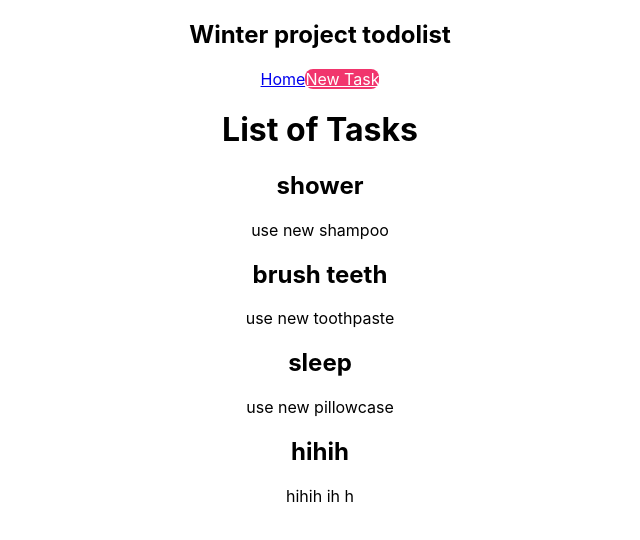
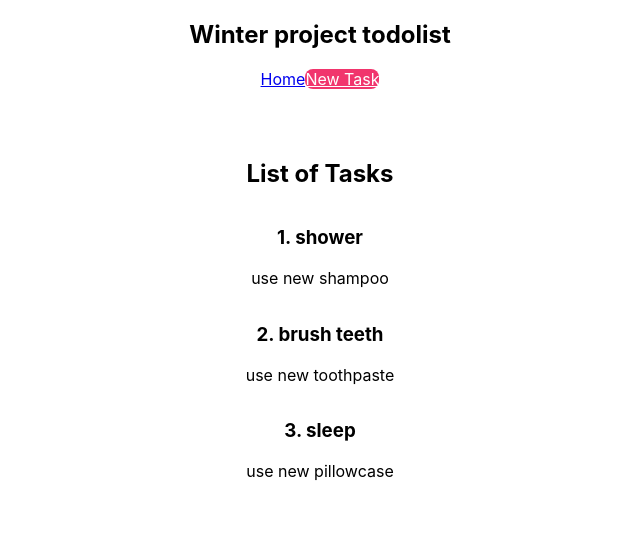
Before and after one commit to yihfei/winter-project, a React (Create React App) app in the folder todo-list/: page / in a window 1280 px wide. Shown: the top 540 px of the page, without its empty margins (320-960 px from the left). Built offline with nearby package versions, Linux system fonts and the light colour scheme; data requests are answered from the project's data file.

Commit message:
Program add task to redirect back to home

```diff
--- a/todo-list/data/db.json
+++ b/todo-list/data/db.json
@@ -14,11 +14,6 @@
       "name": "sleep",
       "description": "use new pillowcase",
       "id": 3
-    },
-    {
-      "name": "hihih",
-      "description": "\nhihih\nih\nh",
-      "id": 4
     }
   ]
 }
--- a/todo-list/src/Create.js
+++ b/todo-list/src/Create.js
@@ -1,8 +1,10 @@
 import { useState } from "react";
+import { useNavigate } from "react-router-dom";
 
 const Create = () => {
   const [name, setName] = useState('');
   const [description, setDescription] = useState('');
+  const navigate = useNavigate();
 
   const handleSubmit = (e) => {
     e.preventDefault();
@@ -14,6 +16,7 @@ const Create = () => {
       body: JSON.stringify(task)
     }).then(() => {
       console.log('new task added');
+      navigate('/');
     })
   }
 
--- a/todo-list/src/TodoList.js
+++ b/todo-list/src/TodoList.js
@@ -6,10 +6,10 @@ const TodoList  = () => {
 
     return (
         <div className="TodoList">
-            <h1>List of Tasks</h1>
+            <h2>List of Tasks</h2>
             {tasks && tasks.map((task) => (
                 <div key={task.id}>
-                    <h2>{task.name}</h2>
+                    <h3>{task.id}. {task.name}</h3>
                     <p>{task.description}</p>
                 </div>
             ))}
--- a/todo-list/src/index.css
+++ b/todo-list/src/index.css
@@ -11,3 +11,12 @@ code {
   font-family: source-code-pro, Menlo, Monaco, Consolas, 'Courier New',
     monospace;
 }
+
+
+.TodoList {
+  display: flex;
+  flex-direction: column;
+  justify-content: space-evenly;
+  padding: 50px;
+
+}
```
